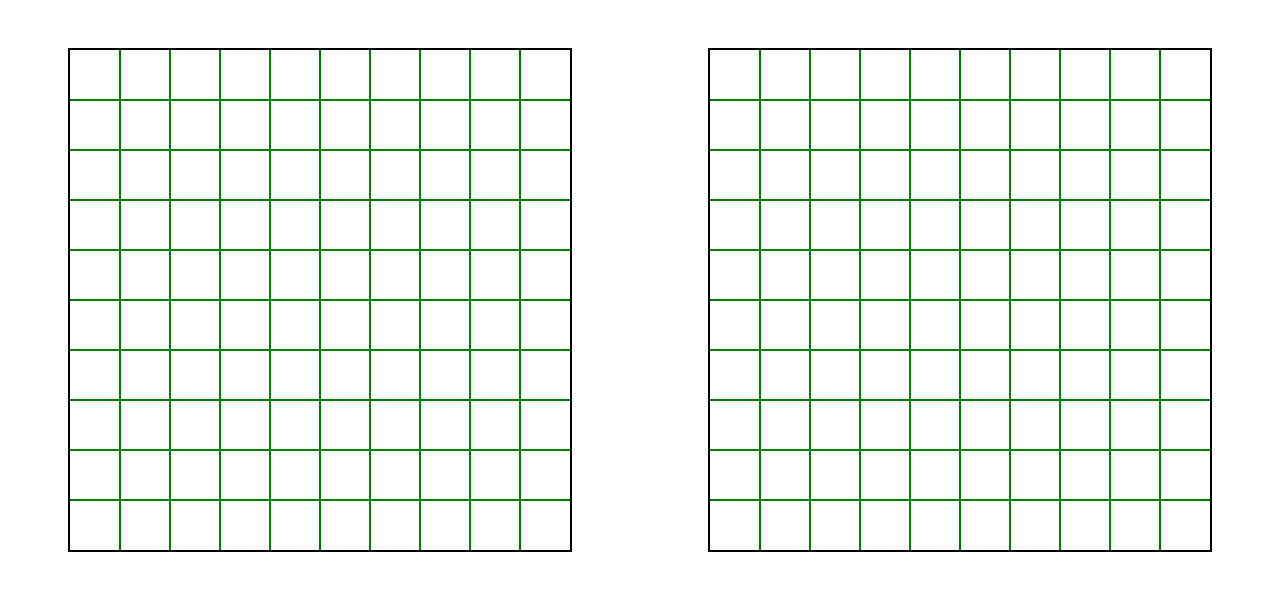
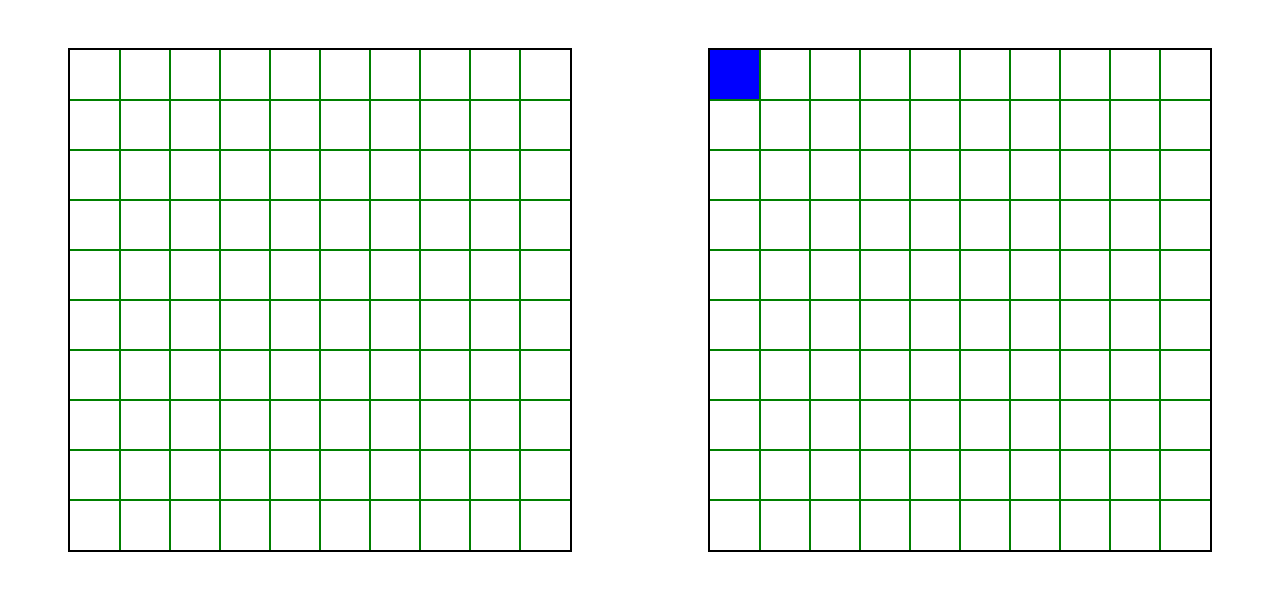
Before and after one commit to MiltonTomasino/battleship, a website built with webpack: page src/template.html in a window 1280 px wide. Both pictures are taken after a click on the element 735 px from the left and 75 px from the top of the page. Built offline with nearby package versions, Linux system fonts and the light colour scheme.

```diff
--- a/src/index.js
+++ b/src/index.js
@@ -4,15 +4,26 @@
 let player1Board = document.querySelector(".player1");
 let player2Board = document.querySelector(".player2");
 
-function createGridElement(index, row, col) {
+function createGridElement(row, col, isPlayer1 = false) {
     let div = document.createElement("div");
     div.classList.add("grid-element");
     div.classList.add(`${row}-${col}`);
 
-    div.addEventListener("click", () => {
-        console.log(div.classList[1]);
+    if (isPlayer1) {
+        div.addEventListener("click", () => {
+            let data = div.classList[1].split("-");
+            let rowData = parseInt(data[0]);
+            let colData = parseInt(data[1]);
+            console.log(`row: ${rowData}, col: ${colData}`);
+            const result = player1.attack(player2, rowData, colData);
 
-    })
+            console.log(`Player1 attacked [${rowData}, ${colData}]: ${result}`)
+
+            if (result === "hit") div.classList.add("hit");
+            else if (result === "missed") div.classList.add("miss");
+
+        })
+    }
 
     return div;
 }
@@ -22,9 +33,9 @@
     let row = Math.floor(i / 10);
     let col = i % 10;
 
-    let div1 = createGridElement(i, row, col);
+    let div1 = createGridElement(row, col);
 
-    let div2 = createGridElement(i, row, col);
+    let div2 = createGridElement(row, col, true);
 
     player1Board.appendChild(div1);
     player2Board.appendChild(div2);
--- a/src/style.css
+++ b/src/style.css
@@ -27,3 +27,11 @@
 .grid-element {
     outline: 1px solid green;
 }
+
+.hit {
+    background-color: red;
+}
+
+.miss {
+    background-color: blue;
+}
```
Also changed, not shown: src/index.test.js (added, +71 -0 lines).
